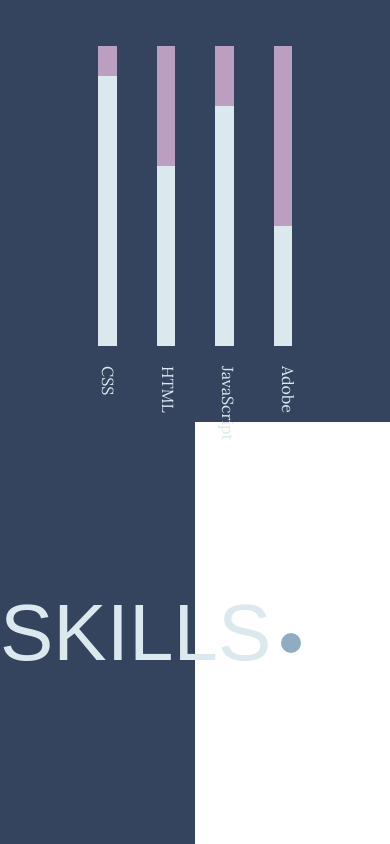
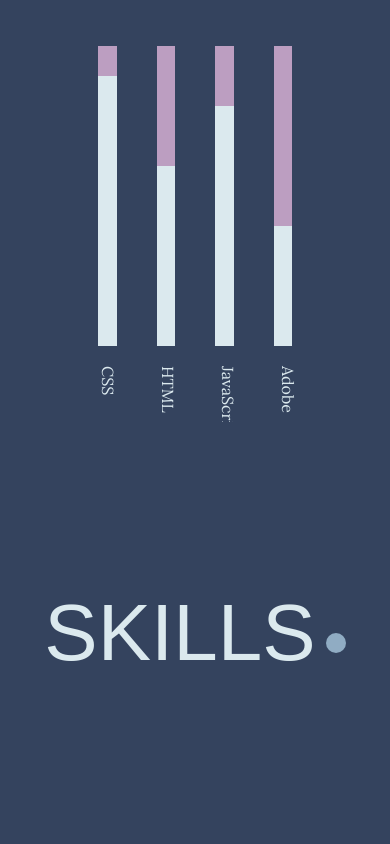
Before and after one commit to arrianne/portfolio-2019, a plain HTML site: page index.html in a window 390 px wide. Shown: the part 2532-3376 px from the top of the page. Drawn offline with nearby package versions, Linux system fonts and the light colour scheme; files that its build step writes are made by us from their sources; a web font is replaced by a local one.

Commit message:
adjusting skills title on mobile

```diff
--- a/scss/styles.scss
+++ b/scss/styles.scss
@@ -501,8 +501,14 @@ ul {
         }
       }
     }
-    .title {
-      left: 0;
+    .title-box {
+      width: 100%;
+      justify-content: center;
+      .title {
+        position: relative;
+        left: 0;
+      }
     }
+
   }
 }
```
